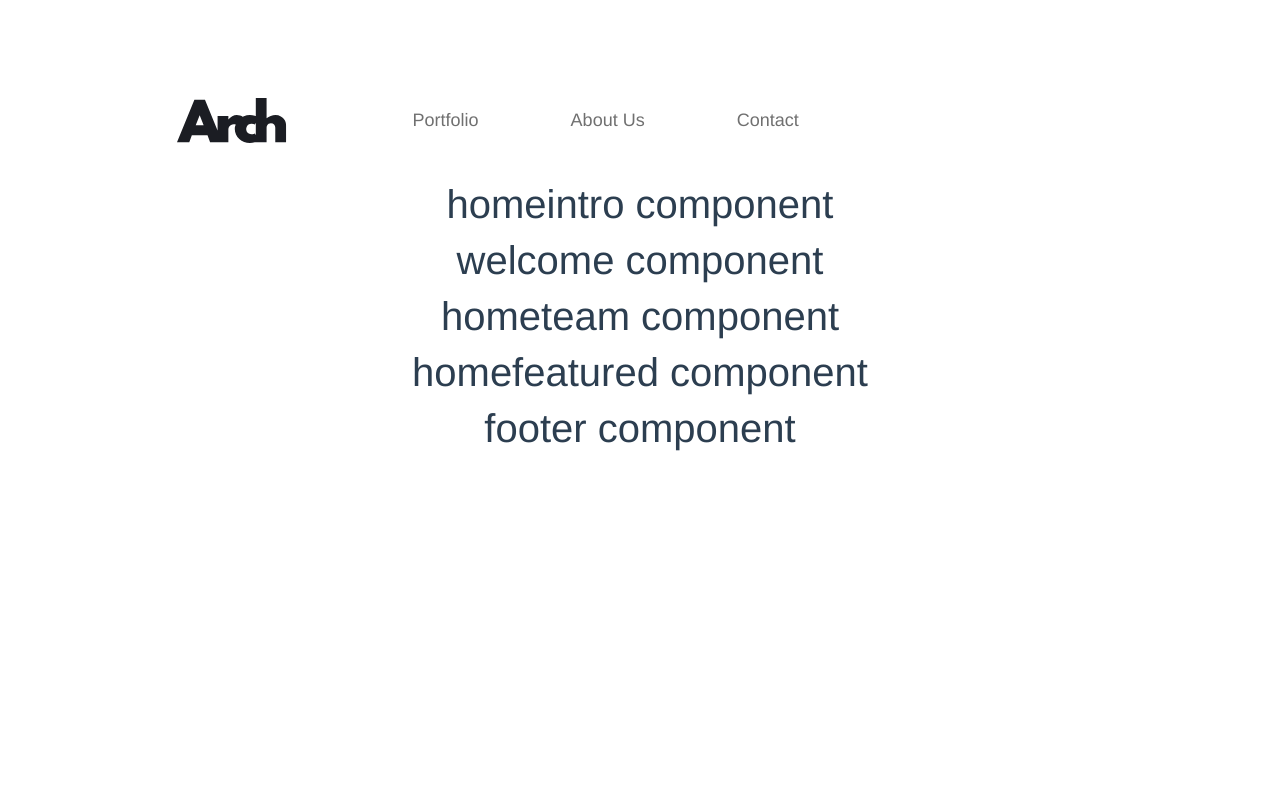
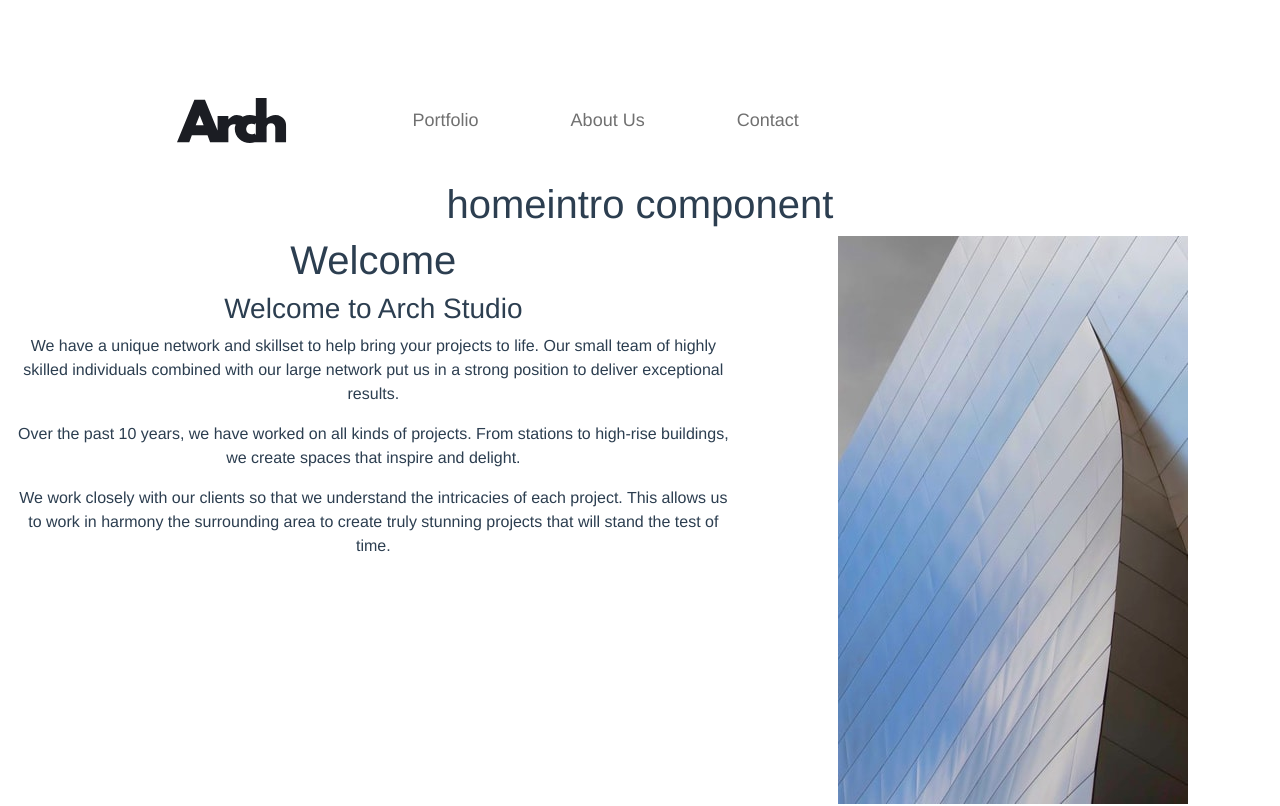
Before and after one commit to clf94-dev/arch-vue, a Vue app: page / in a window 1280 px wide. Shown: the top 806 px of the page. Built offline with nearby package versions, Linux system fonts and the light colour scheme.

Commit message:
added welcome component struct

```diff
--- a/src/components/Welcome.vue
+++ b/src/components/Welcome.vue
@@ -1,15 +1,43 @@
 <template>
-    <div>
-<h1> welcome component</h1>
-    </div>
+  <b-container fluid>
+    <b-row class="welcome-cont">
+      <b-col class="text-col" xs="12" sm="12" md="7" lg="7">
+        <h1>Welcome</h1>
+        <h3>Welcome to Arch Studio</h3>
+        <p>
+          We have a unique network and skillset to help bring your projects to
+          life. Our small team of highly skilled individuals combined with our
+          large network put us in a strong position to deliver exceptional
+          results.
+        </p>
+        <p>
+          Over the past 10 years, we have worked on all kinds of projects. From
+          stations to high-rise buildings, we create spaces that inspire and
+          delight.
+        </p>
+        <p>
+          We work closely with our clients so that we understand the intricacies
+          of each project. This allows us to work in harmony the surrounding
+          area to create truly stunning projects that will stand the test of
+          time.
+        </p></b-col
+      >
+      <b-col class="img-col" xs="12" sm="12" md="5" lg="5">
+        <img :src="welcomeD" alt="Welcome"
+      /></b-col>
+    </b-row>
+  </b-container>
 </template>
 
 <script>
-    export default {
-        name: 'Welcome'
-    }
+export default {
+  name: "Welcome",
+  data() {
+    return {
+      welcomeD: require("@/assets/images/home/desktop/image-welcome.jpg"),
+    };
+  },
+};
 </script>
 
-<style scoped>
-
-</style>
+<style scoped></style>
```
